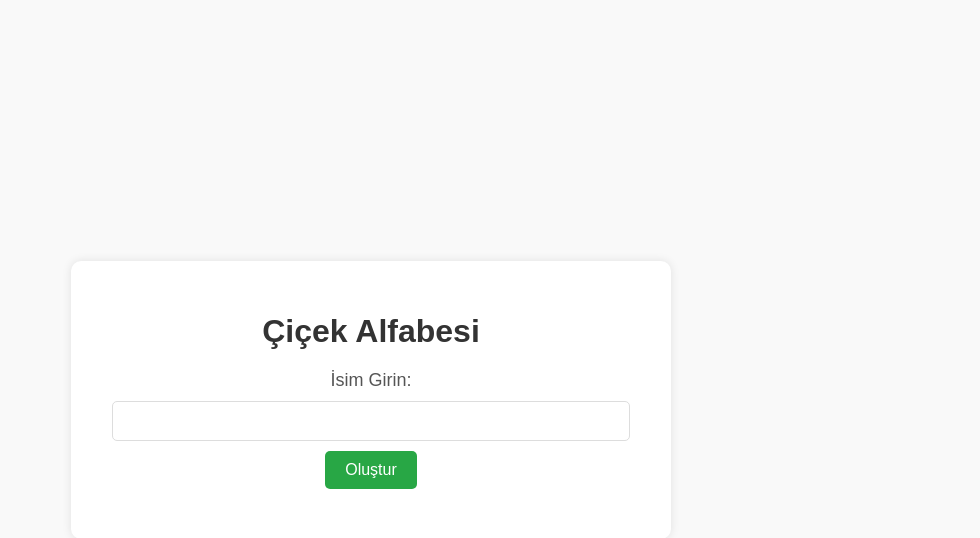
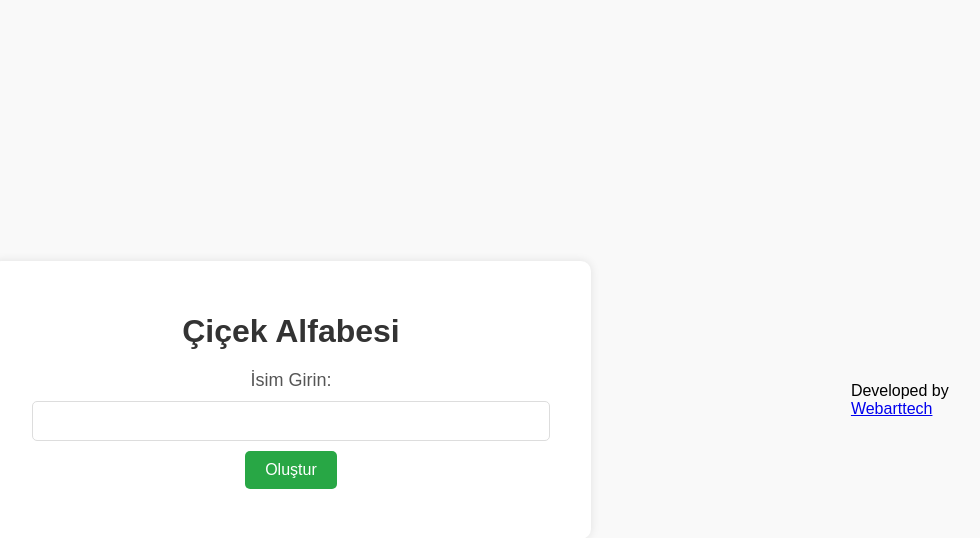
Before and after one commit to Mustafatanerr/flaskProjectcicek, a Flask app: page / in a window 1280 px wide. Shown: the top 538 px of the page, without its empty margins (269-1249 px from the left). Run offline with Flask 3, Linux system fonts and the light colour scheme.

Commit message:
Update index.html

```diff
--- a/templates/index.html
+++ b/templates/index.html
@@ -40,5 +40,8 @@
             {% endif %}
         </div>
     </div>
+    <footer>
+        <p>Developed by <a href="https://www.instagram.com/webart.tech/" target="_blank">Webarttech</a></p>
+    </footer>
 </body>
 </html>
```
